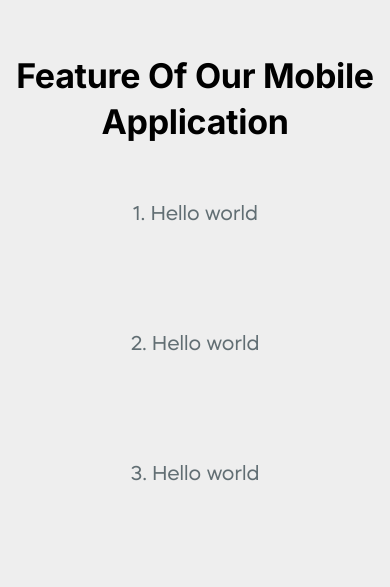
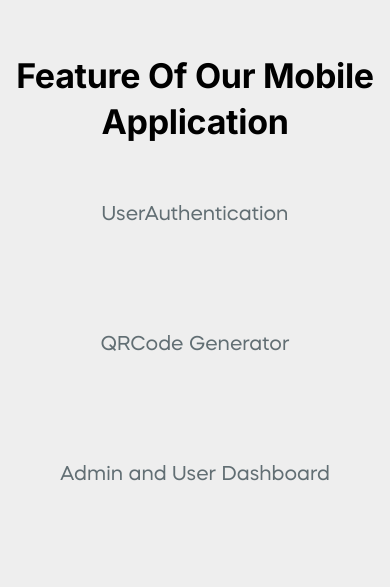
Before and after one commit to labdaro/landing-page, a PHP site: page / in a window 390 px wide. Shown: the part 2694-3281 px from the top of the page. Run offline with PHP 8.4, Linux system fonts and the light colour scheme.

Commit message:
change feature mobile

```diff
--- a/css/main.css
+++ b/css/main.css
@@ -2,8 +2,13 @@ body {
   background: #eee
 }
 
+#bg-team{
+  /* padding-top: 100px; */
+  background-color: #ffdf01;
+  border-radius: 10%;
+}
 .name {
-  color: blue
+  color: black
 }
 
 .work {
@@ -2989,7 +2994,7 @@ margin-top: 50px;
 .footer-subs-form-l-12 .input-group .btn {
   min-width: 60px;
   height: 56px;
-  background: #4EBE86;
+  background: #ffdf01;
   border-radius: 0px 5px 5px 0px;
 }
 
--- a/index.html
+++ b/index.html
@@ -212,10 +212,10 @@
 
             </div>
           </div>
-          <div class="offset-xl-2 col-xl-6 col-lg-6 col-md-8 pl-xl-11 order-lg-1 order-0" data-aos="fade-left" data-aos-duration="1200" data-aos-once="true">
+          <div class=" col-xl-6 col-lg-6 col-md-8 pl-xl-11 order-lg-1 order-0" data-aos="fade-left" data-aos-duration="1200" data-aos-once="true">
             <div class="content-img">
               <!-- <img src="image/l4/content-img-1.png" alt="" class="w-100 w-xl-auto"> -->
-              <img src="https://cdn.discordapp.com/attachments/864013900806357015/866929681337286686/unknown.png" alt=""  style="height: 550px; width: 300px;">
+              <img src="https://cdn.discordapp.com/attachments/864013900806357015/866929681337286686/unknown.png" class="mx-auto d-block" alt=""  style="height: 550px; width: 300px;">
             </div>
           </div>
         </div>
@@ -239,13 +239,13 @@
           </div> -->
           <div class="col-lg-3 col-xl-3 col-md-3 col-sm-12 " >
             <div  style="margin-bottom:100px; font-size: 20px;">
-              <p class="text-center " data-aos="fade-right" data-aos-duration="500" data-aos-once="true">1. Hello world</p>
+              <p class="text-center " data-aos="fade-right" data-aos-duration="500" data-aos-once="true">UserAuthentication</p>
             </div>
             <div style="margin-bottom:100px; font-size: 20px;" >
-              <p class="text-center" data-aos="fade-right" data-aos-duration="550" data-aos-once="true">2. Hello world</p>
+              <p class="text-center" data-aos="fade-right" data-aos-duration="550" data-aos-once="true">QRCode Generator</p>
             </div>
             <div style="margin-bottom:100px; font-size: 20px;">
-              <p class="text-center" data-aos="fade-right" data-aos-duration="600" data-aos-once="true">3. Hello world</p>
+              <p class="text-center" data-aos="fade-right" data-aos-duration="600" data-aos-once="true">Admin and User Dashboard</p>
             </div>
 
           </div>
@@ -257,19 +257,19 @@
               </div> -->
               <div class="content-img">
                 <!-- <img src="image/l4/content-img-1.png" alt="" class="w-100 w-xl-auto"> -->
-                <img src="https://cdn.discordapp.com/attachments/864013900806357015/866954342636847124/unknown.png" alt="" class="mx-auto d-block" style="height: 550px; width: 280px;" >
+                <img src="https://cdn.discordapp.com/attachments/864013900806357015/866954342636847124/unknown.png" alt="" class="mx-auto d-block" style="height: 600px; width: 280px;" >
               </div>
           </div>
 
           <div class="col-lg-3 col-xl-3 col-md-3 col-sm-12" >
             <div style="margin-bottom:100px; font-size: 20px;">
-              <p class="text-center">1. Hello world</p>
+              <p class="text-center">Reset and Backup QRCode </p>
             </div>
             <div style="margin-bottom:100px; font-size: 20px;" >
-              <p class="text-center">2. Hello world</p>
+              <p class="text-center">Notification and Sound Alert</p>
             </div>
             <div style="margin-bottom:100px; font-size: 20px;">
-              <p class="text-center">3. Hello world</p>
+              <p class="text-center">Shareable QRCode</p>
             </div>
           </div>
         </div>
@@ -479,38 +479,38 @@
     <div class="container mt-3">
         <div class="row">
             <div class="col-md-3">
-                <div class="bg-white p-3 text-center rounded box"><img class="img-responsive rounded-circle" src="https://i.imgur.com/uppKNuF.jpg" width="90">
+                <div id="bg-team" class="p-3 text-center"><img class="img-responsive rounded-circle" src="https://i.imgur.com/uppKNuF.jpg" width="90">
                     <h5 class="mt-3 name">Lim Chansamnang</h5><span class="work d-block">Team Leader</span>
                     <div class="mt-4 about"><span>is a long established fact that eader&nbsp; will be distracted by the readable content.</span></div>
                     <div class="mt-4">
-                        <h6 class="v-profile">View Profile</h6>
+                        <!-- <h6 class="v-profile">View Profile</h6> -->
                     </div>
                 </div>
             </div>
             <div class="col-md-3">
-                <div class="bg-white p-3 text-center rounded box"><img class="img-responsive rounded-circle" src="https://i.imgur.com/oJmLthK.jpg" width="90">
+                <div id="bg-team" class="p-3 text-center"><img class="img-responsive rounded-circle" src="https://i.imgur.com/oJmLthK.jpg" width="90">
                     <h5 class="mt-3 name">Prom Suthirak</h5><span class="work d-block">Business Market Analysis</span>
                     <div class="mt-4 about"><span>is a long established fact that eader&nbsp; will be distracted by the readable content.</span></div>
                     <div class="mt-4">
-                        <h6 class="v-profile">View Profile</h6>
+                        <!-- <h6 class="v-profile">View Profile</h6> -->
                     </div>
                 </div>
             </div>
             <div class="col-md-3">
-                <div class="bg-white p-3 text-center rounded box"><img class="img-responsive rounded-circle" src="https://i.imgur.com/HFpxxJz.jpg" width="90">
+                <div id="bg-team" class="p-3 text-center"><img class="img-responsive rounded-circle" src="https://i.imgur.com/HFpxxJz.jpg" width="90">
                     <h5 class="mt-3 name">Rin Kimhun</h5><span class="work d-block">Creative UX/UI Designer</span>
                     <div class="mt-4 about"><span>is a long established fact that eader&nbsp; will be distracted by the readable content.</span></div>
                     <div class="mt-4">
-                        <h6 class="v-profile">View Profile</h6>
+                        <!-- <h6 class="v-profile">View Profile</h6> -->
                     </div>
                 </div>
             </div>
             <div class="col-md-3">
-                <div class="bg-white p-3 text-center rounded box"><img class="img-responsive rounded-circle" src="https://i.imgur.com/MZm1LNz.jpg" width="90">
+                <div id="bg-team" class="p-3 text-center"><img class="img-responsive rounded-circle" src="https://i.imgur.com/MZm1LNz.jpg" width="90">
                     <h5 class="mt-3 name">Lab Daro</h5><span class="work d-block">Mobile and Web Development</span>
                     <div class="mt-4 about"><span>is a long established fact that eader&nbsp; will be distracted by the readable content.</span></div>
                     <div class="mt-4">
-                        <h6 class="v-profile">View Profile</h6>
+                        <!-- <h6 class="v-profile">View Profile</h6> -->
                     </div>
                 </div>
             </div>
```
Also changed, not shown: image/smartlocker/feature-locker-removebg-preview (1).png (added).
